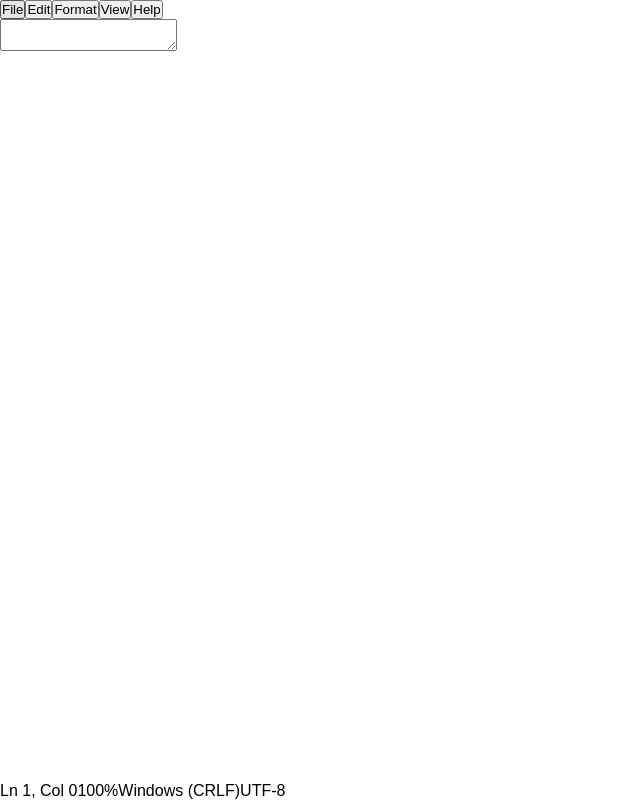
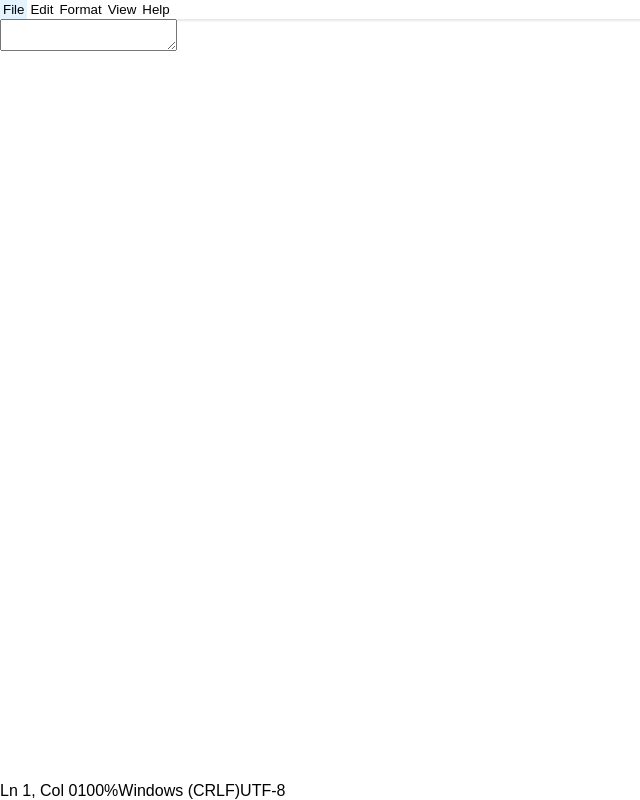
Before and after one commit to i-naeem/ms-notepad-clone, a React (Create React App) app: page / in a window 1280 px wide. Shown: the whole page, without its empty margins (0-640 px from the left). Built offline with nearby package versions, Linux system fonts and the light colour scheme.

Commit message:
:art: add navbar styles

```diff
--- a/src/components/Navbar.js
+++ b/src/components/Navbar.js
@@ -1,11 +1,18 @@
+import styled from 'styled-components';
+import { NavbarItem } from './NavbarItem';
+
+const StyledNav = styled('nav')`
+  box-shadow: 0px 2px 2px 0px #e9e6e6;
+`;
+
 export const Navbar = (props) => {
   return (
-    <nav>
-      <button>File</button>
-      <button>Edit</button>
-      <button>Format</button>
-      <button>View</button>
-      <button>Help</button>
-    </nav>
+    <StyledNav>
+      <NavbarItem>File</NavbarItem>
+      <NavbarItem>Edit</NavbarItem>
+      <NavbarItem>Format</NavbarItem>
+      <NavbarItem>View</NavbarItem>
+      <NavbarItem>Help</NavbarItem>
+    </StyledNav>
   );
 };
--- /dev/null
+++ b/src/components/NavbarItem.js
@@ -0,0 +1,17 @@
+import styled from 'styled-components';
+
+const StyledButton = styled('button')`
+  background: transparent;
+  outline: none;
+  border: none;
+  padding: 2px 3px;
+
+  &:hover,
+  &:focus {
+    background-color: rgba(229, 243, 255);
+  }
+`;
+
+export const NavbarItem = (props) => {
+  return <StyledButton {...props} />;
+};
```
